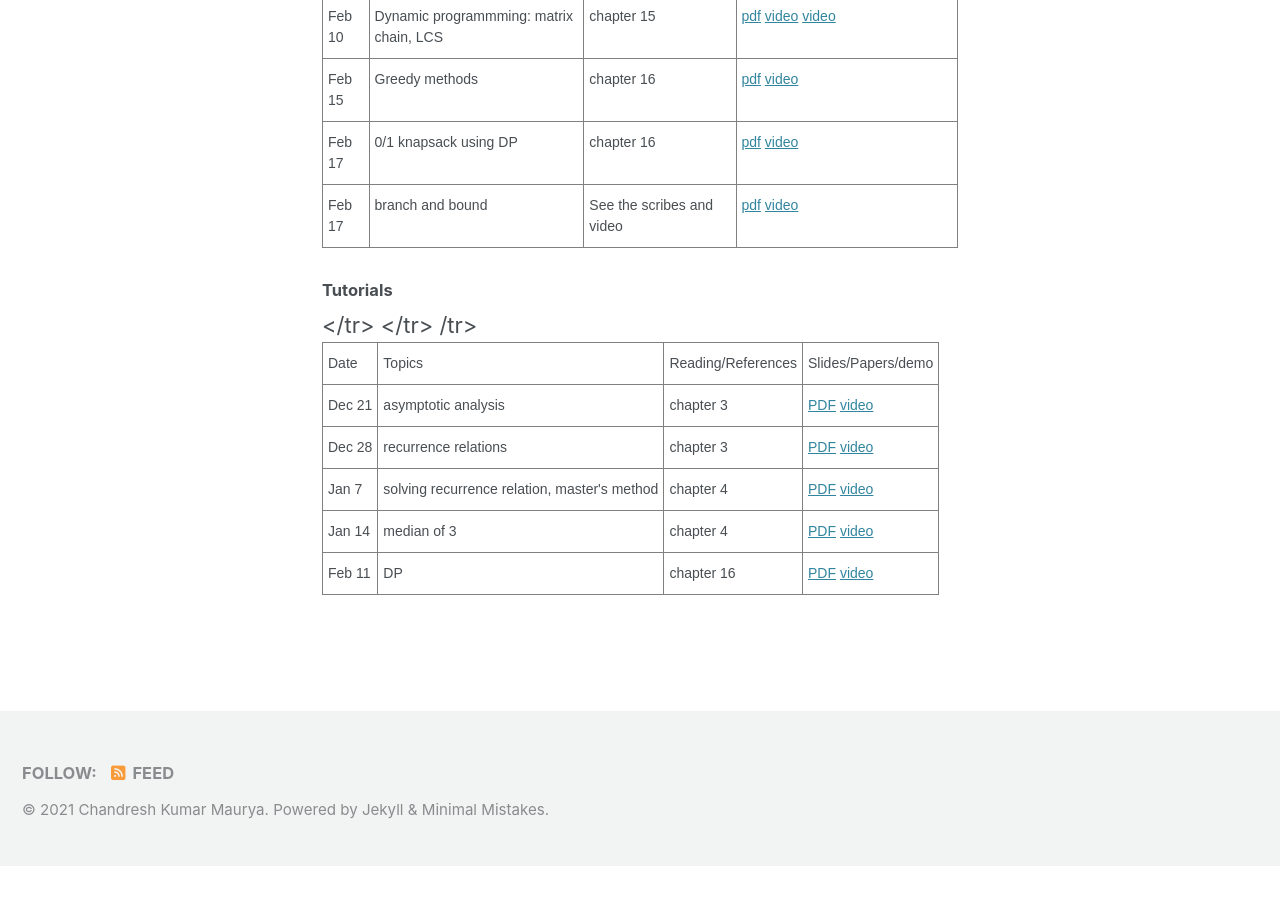
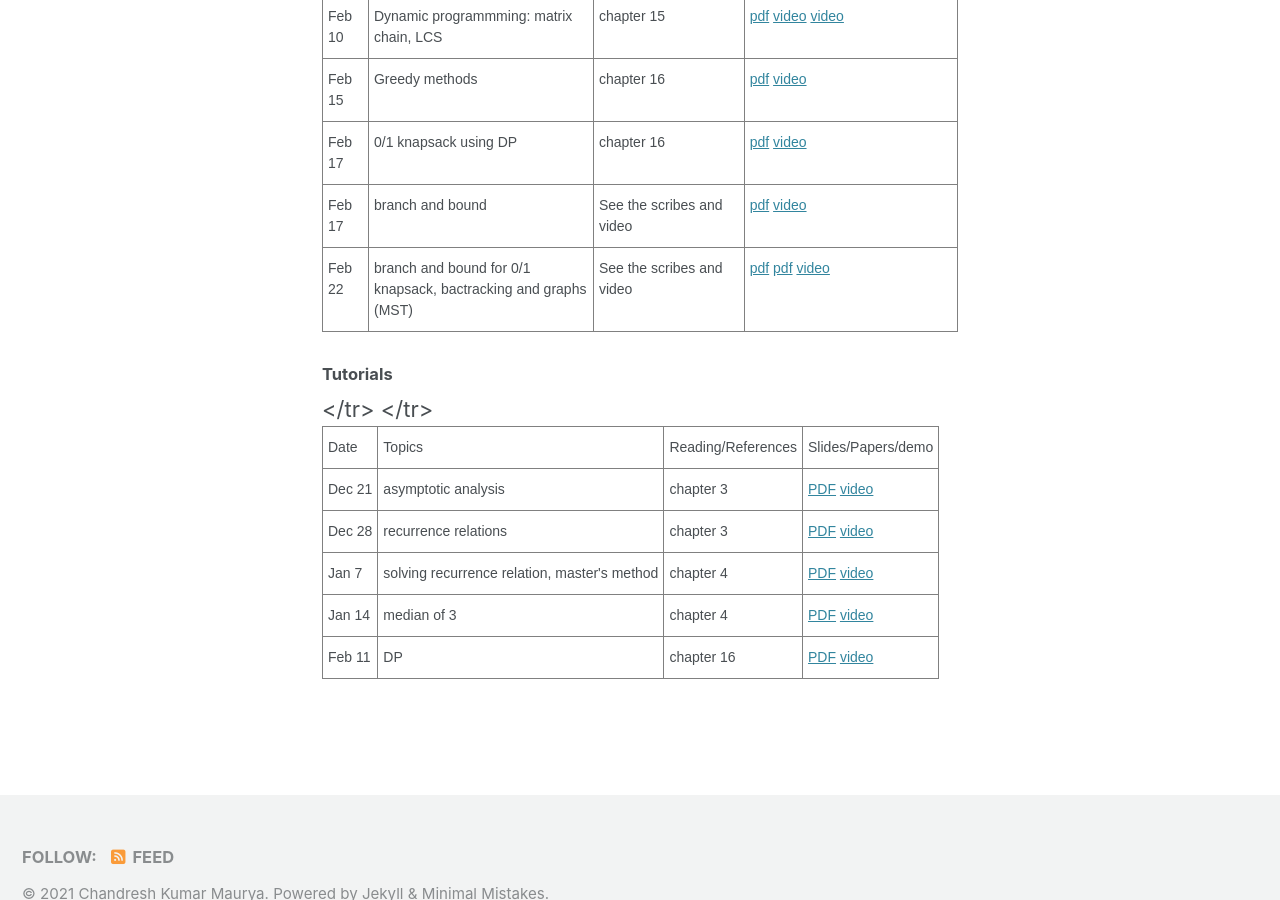
Before and after one commit to chandreshiit/oldsite, a Jekyll site: the page built from _pages/daa.md, in a window 1280 px wide and 900 px high, scrolled down 2021 px. Built offline with Jekyll 4.4.1, drawn with Linux system fonts in a browser that asks for light colours; cached includes are drawn as plain includes; nearby versions of some CDN libraries; before the commit the page ends 2886 px from its top, so only the background shows below that.

Commit message:
added b&b

```diff
--- a/_pages/daa.md
+++ b/_pages/daa.md
@@ -194,6 +194,15 @@ Mid-sem (30%), End-sem (40%), assignment (10%), projects (20%)
        <a href="https://drive.google.com/file/d/1Ki90ooGB1tD5hTNKq6TF3oBlIk1tBBl-/view?usp=sharing">video</a>
        </td>
     </tr>
+ <tr>
+    <td class="tg-0pky">Feb 22</td>
+    <td class="tg-0pky">branch and bound for 0/1 knapsack, bactracking and graphs (MST) </td></td>
+    <td class="tg-0pky">See the scribes and video</td>
+       <td class="tg-0pky"> <a href="https://drive.google.com/file/d/1urARYCOiA82gtNABRqRG_iqmEl1jhVWh/view?usp=sharing">pdf</a>
+            <a href="https://drive.google.com/file/d/12FyK1vdJb2Pk-KmTkZyfmRBNPp9cT8te/view?usp=sharing">pdf</a>
+       <a href="https://drive.google.com/file/d/1cdWW9_EAc6UeZPISWc9qEraZjQKS2LV7/view?usp=sharing">video</a>
+       </td>
+    </tr>
    </table>
 
 
@@ -248,13 +257,12 @@ Mid-sem (30%), End-sem (40%), assignment (10%), projects (20%)
        <a href="https://drive.google.com/file/d/1-4Vog3EKz-0lm163mDHuVOOOBHK96wmV/view?usp=sharing"> video</a>
        </td>
   </tr>
-/tr>
      <tr>
     <td class="tg-0pky">Feb 11</td>
     <td class="tg-0pky">DP</td>
     <td class="tg-0pky">chapter 16</td>
        <td class="tg-0pky"> <a href="https://drive.google.com/file/d/1nmPChETPzRWKWGa3WrYd6LNoKa1EPac1/view?usp=sharing">PDF</a>
-       <a href="https://drive.google.com/file/d/1-4Vog3EKz-0lm163mDHuVOOOBHK96wmV/view?usp=sharing"> video</a>
+       <a href="https://drive.google.com/file/d/1OS8nlOoc7rTdlfwX9OTZDS47MfN0ZoM2/view?usp=sharing"> video</a>
        </td>
   </tr>
 </table>
```
